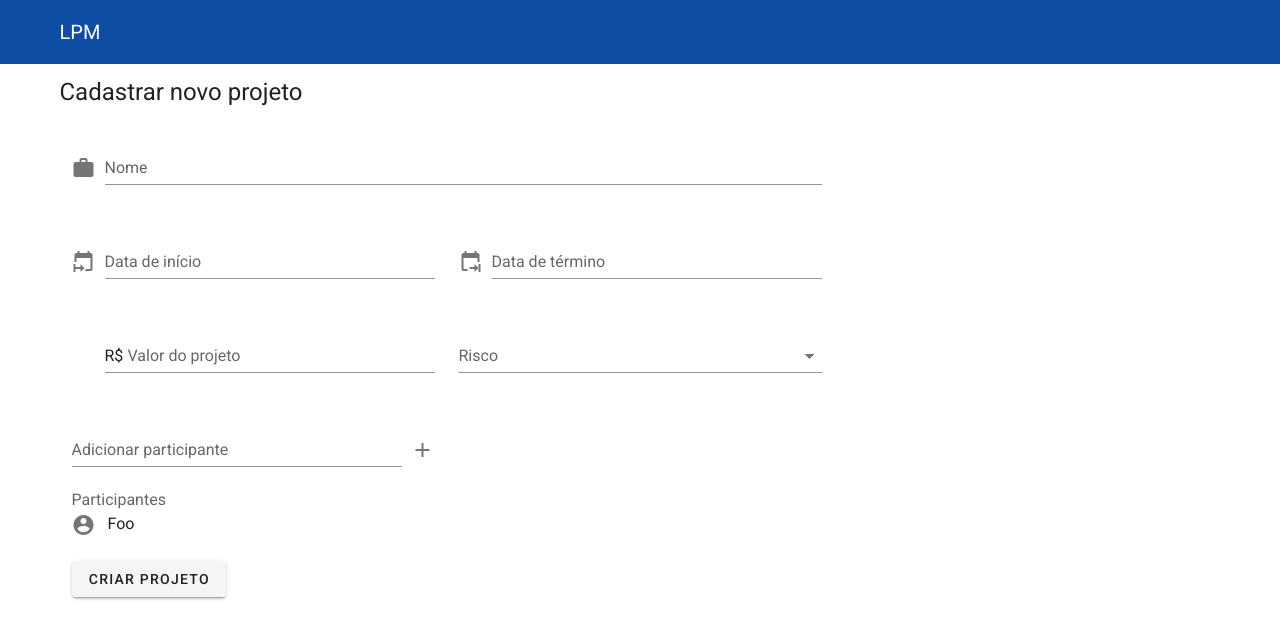
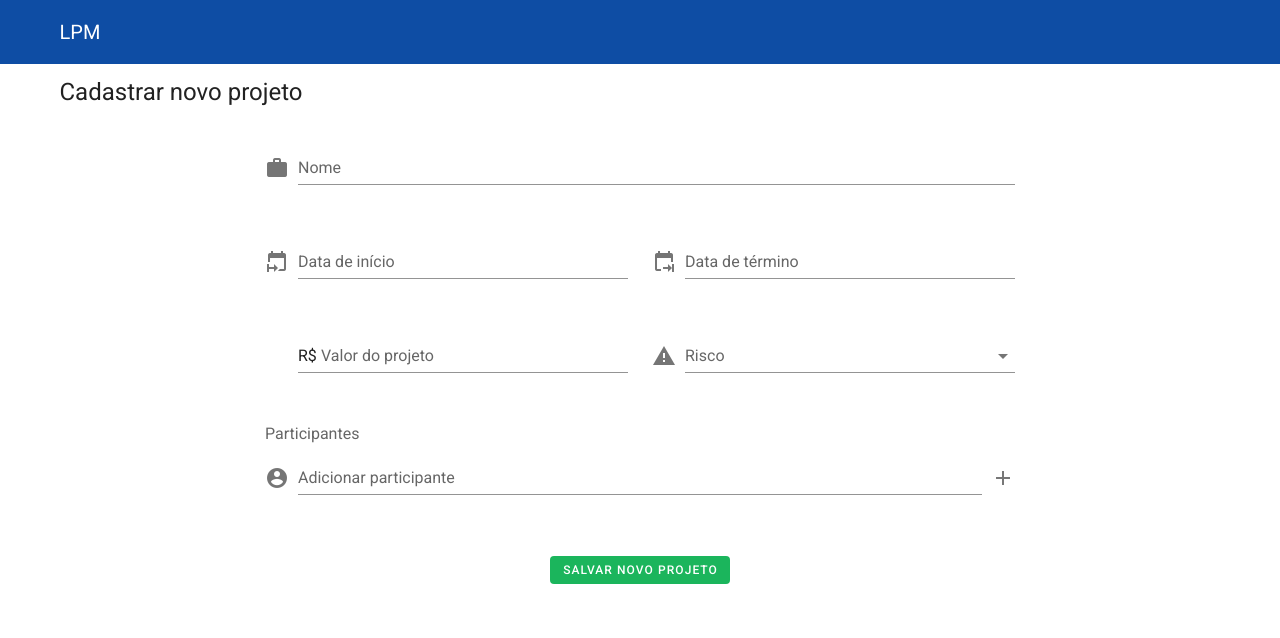
Before and after one commit to dzvid/fpf-challenge-lorem-ipsum, a Vue app: page /projects/create in a window 1280 px wide. Shown: the top 638 px of the page. Built offline with nearby package versions, Linux system fonts and the light colour scheme.

Commit message:
Add form to register a new project

```diff
--- a/src/components/page/PageContent.vue
+++ b/src/components/page/PageContent.vue
@@ -1,5 +1,5 @@
 <template>
-  <v-card class="mt-4" flat>
+  <v-card class="mt-4 mx-auto" flat>
     <slot> </slot>
   </v-card>
 </template>
--- a/src/views/CreateProject.vue
+++ b/src/views/CreateProject.vue
@@ -6,7 +6,7 @@
     <PageContent>
       <v-container>
         <v-form>
-          <v-row>
+          <v-row align-sm="center" justify-sm="center">
             <v-col cols="12" sm="8">
               <v-text-field
                 v-model="project.name"
@@ -18,12 +18,13 @@
             </v-col>
           </v-row>
 
-          <v-row wrap>
+          <v-row wrap align-sm="center" justify-sm="center">
             <v-col cols="12" sm="4">
               <v-text-field
                 v-model="project.start_date"
                 label="Data de início"
                 hint="DD/MM/YYYY"
+                :rules="[(v) => !!v]"
                 prepend-icon="mdi-calendar-start"
                 required
               ></v-text-field>
@@ -33,13 +34,14 @@
                 v-model="project.end_date"
                 label="Data de término"
                 hint="DD/MM/YYYY"
+                :rules="[(v) => !!v]"
                 prepend-icon="mdi-calendar-end"
                 required
               ></v-text-field>
             </v-col>
           </v-row>
 
-          <v-row>
+          <v-row align-sm="center" justify-sm="center">
             <v-col cols="12" sm="4">
               <v-text-field
                 v-model="project.value"
@@ -53,10 +55,11 @@
             <v-col cols="12" sm="4">
               <v-autocomplete
                 v-model="project.risk"
-                :rules="[() => project.risk >= 0 || 'O campo é obrigatório']"
+                :rules="[() => project.risk || 'O campo é obrigatório']"
                 :items="risks"
                 item-value="level"
                 item-text="label"
+                prepend-icon="mdi-alert"
                 label="Risco"
                 placeholder="Selecione um nível"
                 required
@@ -64,33 +67,47 @@
             </v-col>
           </v-row>
 
-          <v-row>
-            <v-col cols="12" sm="4">
+          <v-row class="mt-4" align-sm="center" justify-sm="center">
+            <v-col cols="12" sm="8">
+              <v-label> Participantes </v-label>
+              <div>
+                <v-chip
+                  v-for="person in project.participants"
+                  :key="person.name"
+                  class="ma-2"
+                  close
+                  @click:close="removeParticipant(person.name)"
+                >
+                  <v-icon left> mdi-account </v-icon>
+                  <span> {{ person.name }} </span>
+                </v-chip>
+              </div>
+
               <v-text-field
                 v-model="participant"
                 label="Adicionar participante"
+                prepend-icon="mdi-account-circle"
                 append-outer-icon="mdi-plus"
+                required
+                :rules="[
+                  () =>
+                    project.participants.length > 0 || 'O campo é obrigatório.'
+                ]"
+                @click:append-outer="addParticipant(participant)"
+                @keyup.enter="addParticipant(participant)"
               ></v-text-field>
-
-              <v-label> Participantes </v-label>
-              <div v-for="person in project.participants" :key="person.name">
-                <v-icon left> mdi-account-circle </v-icon>
-
-                <span>
-                  {{ person.name }}
-                </span>
-              </div>
             </v-col>
           </v-row>
 
           <v-row>
-            <v-col cols="12">
-              <v-btn> Criar projeto </v-btn>
+            <v-col cols="12" class="mt-4 d-flex justify-center align-center">
+              <v-btn color="secondary" depressed small>
+                Salvar novo projeto
+              </v-btn>
             </v-col>
           </v-row>
         </v-form>
       </v-container>
-      <v-form> </v-form>
     </PageContent>
   </PageWrapper>
 </template>
@@ -114,7 +131,8 @@ export default {
         end_date: null,
         value: null,
         risk: null,
-        participants: [{ name: 'Foo' }]
+        participants: []
+        // [{ name: 'Foo' }, { name: 'Foo2' }]
       },
       participant: null,
       risks: [
@@ -123,6 +141,25 @@ export default {
         { level: 2, label: 'Alto' }
       ]
     };
+  },
+  methods: {
+    addParticipant(participant) {
+      if (participant && this.participantDoesNotExists(participant)) {
+        this.project.participants.push({ name: participant });
+        this.clearInputParticipant();
+      }
+    },
+    clearInputParticipant() {
+      this.participant = null;
+    },
+    removeParticipant(name) {
+      this.project.participants = this.project.participants.filter(
+        (p) => p.name !== name
+      );
+    },
+    participantDoesNotExists(participant) {
+      return !this.project.participants.find((p) => p.name === participant);
+    }
   }
 };
 </script>
```
Also changed, not shown: src/rules/index.js (added, +18 -0 lines).
